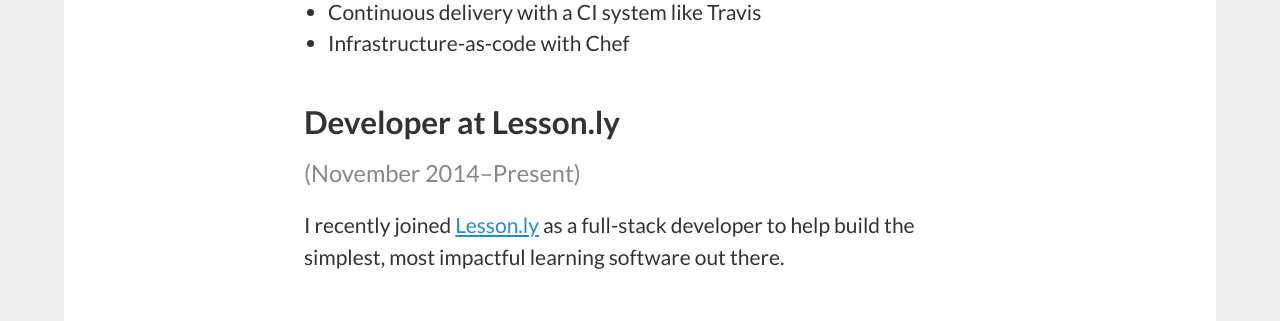
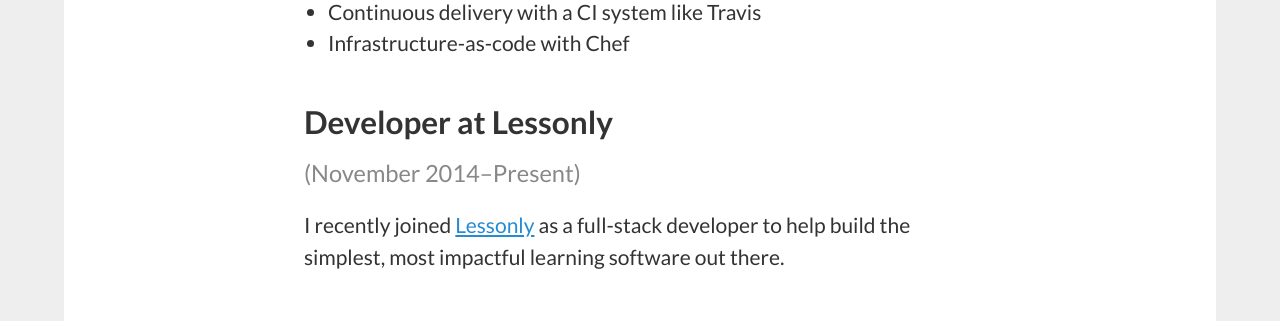
Before and after one commit to stevegrossi/stevegrossi.github.io, a Jekyll site: the page built from resume.markdown, in a window 1280 px wide and 900 px high, scrolled down 729 px. Shown: the part 157-478 px from the top of the window. Built offline with Jekyll 4.4.1, drawn with Linux system fonts in a browser that asks for light colours.

Commit message:
Lesson.ly -> Lessonly

```diff
--- a/_talks/all-the-worlds-a-gen-stage.html
+++ b/_talks/all-the-worlds-a-gen-stage.html
@@ -10,7 +10,7 @@ class: center, middle
 
 # All the World’s a GenStage
 
-### Steve Grossi @ Lesson.ly
+### Steve Grossi @ Lessonly
 
 ---
 
--- a/_talks/building-and-sharing-your-first-elixir-library.html
+++ b/_talks/building-and-sharing-your-first-elixir-library.html
@@ -10,7 +10,7 @@ class: center, middle
 
 # Building and Sharing Your First Elixir Library
 
-### Steve Grossi @ Lesson.ly
+### Steve Grossi @ Lessonly
 
 ---
 
--- a/_talks/this-is-your-brain-on-elixir.html
+++ b/_talks/this-is-your-brain-on-elixir.html
@@ -10,7 +10,7 @@ class: center, middle
 
 # This is Your Brain on Elixir
 
-### Steve Grossi @ Lesson.ly
+### Steve Grossi @ Lessonly
 
 ---
 
--- a/resume.markdown
+++ b/resume.markdown
@@ -19,9 +19,9 @@ layout: resume
 - Continuous delivery with a CI system like Travis
 - Infrastructure-as-code with Chef
 
-## Developer at Lesson.ly <span class="subhead">(November 2014–Present)</span>
+## Developer at Lessonly <span class="subhead">(November 2014–Present)</span>
 
-I recently joined [Lesson.ly](http://www.lesson.ly) as a full-stack developer to help build the simplest, most impactful learning software out there.
+I recently joined [Lessonly](http://www.lessonly.com) as a full-stack developer to help build the simplest, most impactful learning software out there.
 
 ## Developer at Alldayeveryday <span class="subhead">(January 2013–November 2014)</span>
 
```
Also changed, not shown: _posts/2015-10-17-the-senior-software-engineer.md (+1 -1 lines).
